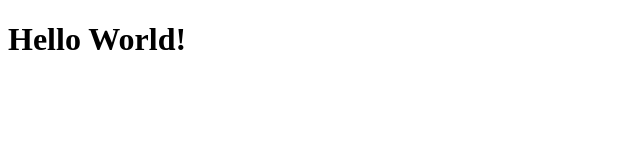
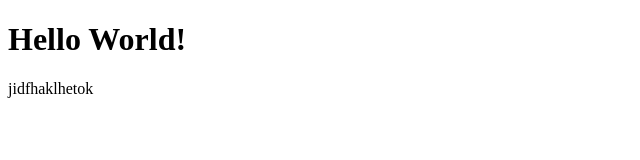
Before and after one commit to jasminejeane/jasminejeane.github.io, a plain HTML site: page index.html in a window 1280 px wide. Shown: the whole page, without its empty margins (0-640 px from the left). Drawn offline with Linux system fonts and the light colour scheme.

Commit message:
2nd commit

```diff
--- a/index.html
+++ b/index.html
@@ -6,5 +6,6 @@
 </head>
 <body>
     <h1>Hello World!</h1>
+    <p>jidfhaklhetok</p>
 </body>
 </html>
```
